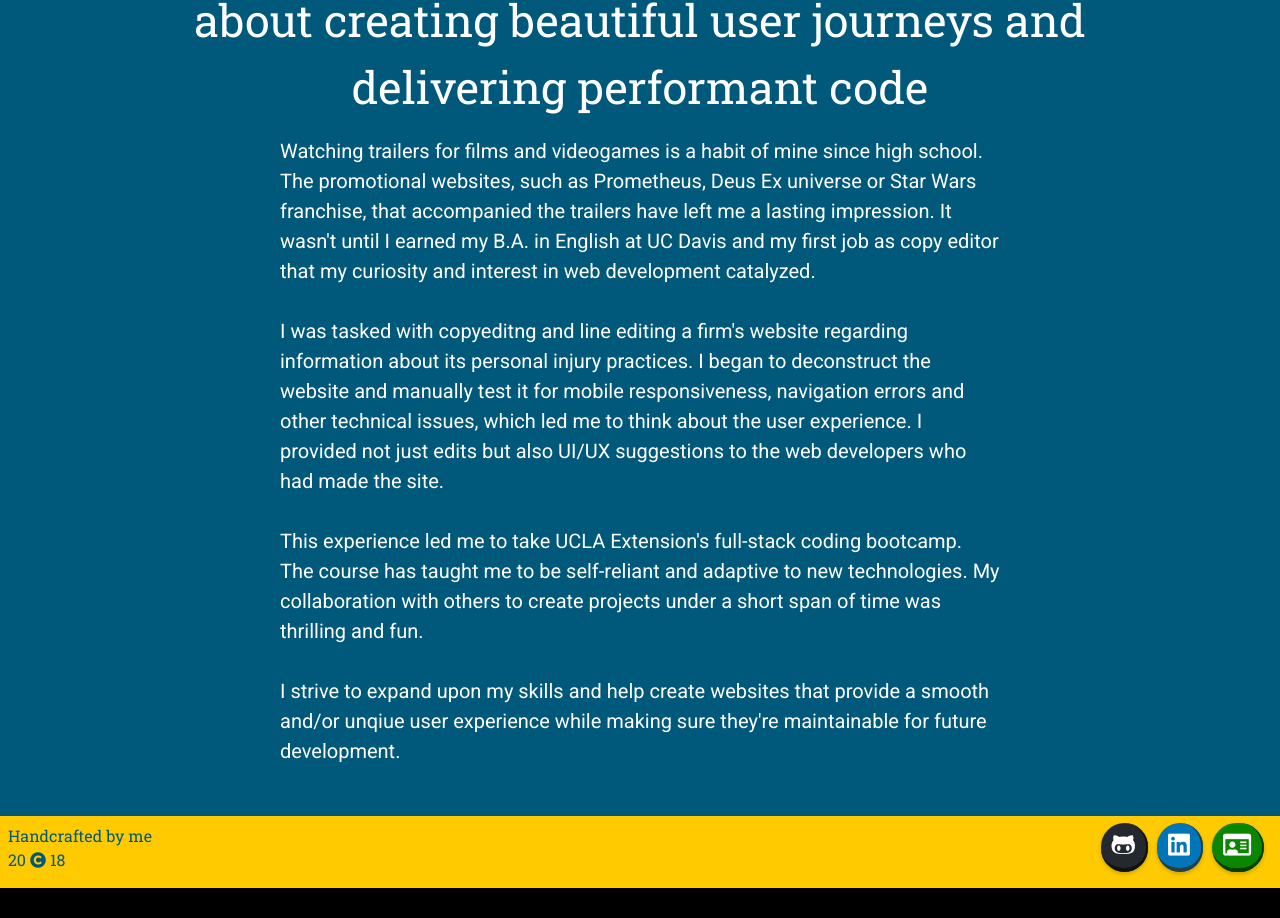
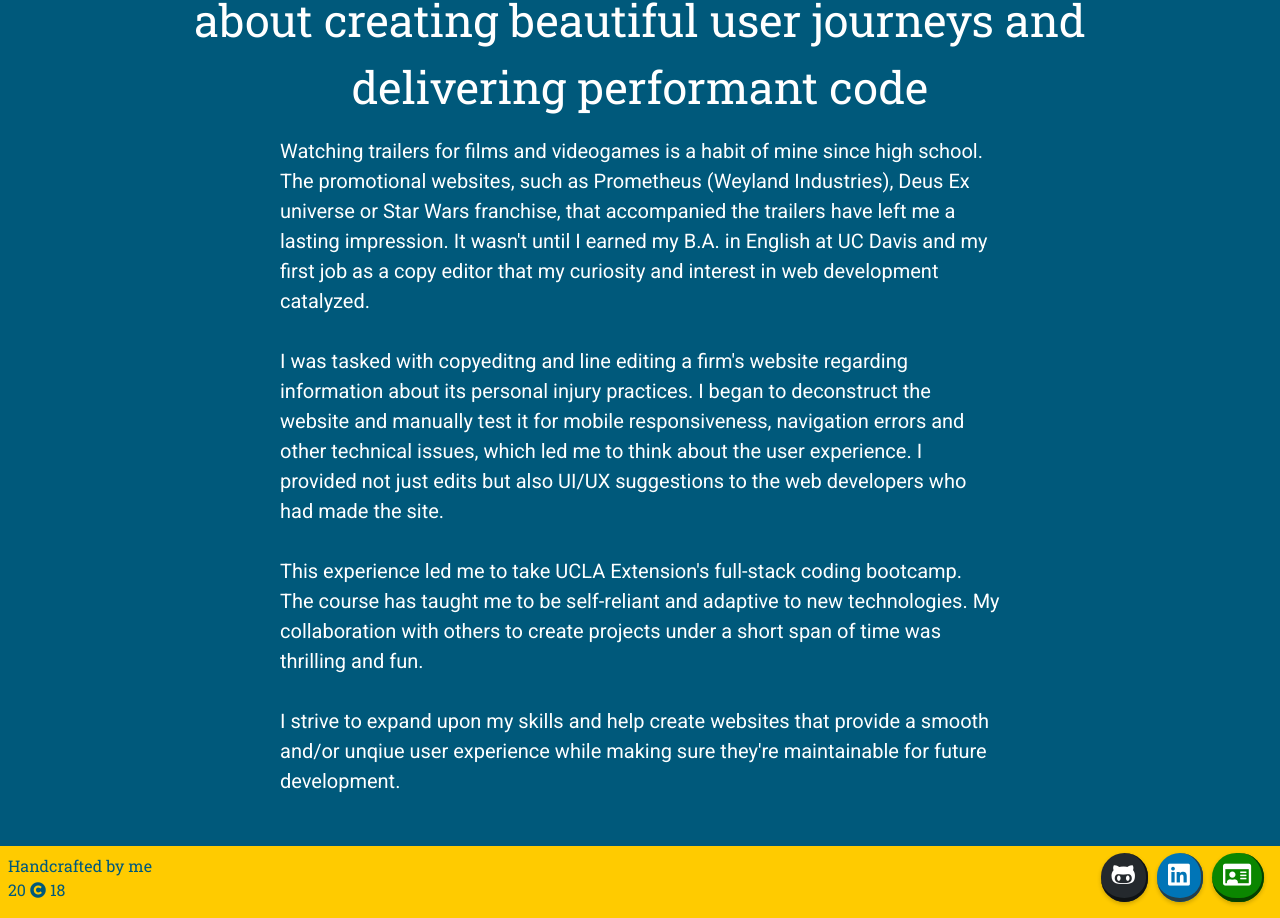
Before and after one commit to do-kevin/do-kevin.github.io, a React (Create React App) app: page / in a window 1280 px wide. Shown: the part 1625-2543 px from the top of the page. Before the commit the page ends 2513 px from the top, so only its background shows below. Built offline with nearby package versions, Linux system fonts and the light colour scheme.

Commit message:
Edits about section

```diff
--- a/src/pages/About.js
+++ b/src/pages/About.js
@@ -91,7 +91,7 @@
         Creative and experience-driven, I care deeply about creating beautiful user journeys and delivering performant code</header>
         <div style={{minWidth: "400px", maxWidth: "720px", margin: "auto"}}>
           <p id="about-info">
-            Watching trailers for films and videogames is a habit of mine since high school. The promotional websites, such as Prometheus, Deus Ex universe or Star Wars franchise, that accompanied the trailers have left me a lasting impression. It wasn't until I earned my B.A. in English at UC Davis and my first job as copy editor that my curiosity and interest in web development catalyzed.
+            Watching trailers for films and videogames is a habit of mine since high school. The promotional websites, such as Prometheus (Weyland Industries), Deus Ex universe or Star Wars franchise, that accompanied the trailers have left me a lasting impression. It wasn't until I earned my B.A. in English at UC Davis and my first job as a copy editor that my curiosity and interest in web development catalyzed.
             <br/><br/>
             I was tasked with copyeditng and line editing a firm's website regarding information about its personal injury practices. I began to deconstruct the website and manually test it for mobile responsiveness, navigation errors and other technical issues, which led me to think about the user experience. I provided not just edits but also UI/UX suggestions to the web developers who had made the site.
             <br/><br/>
```
